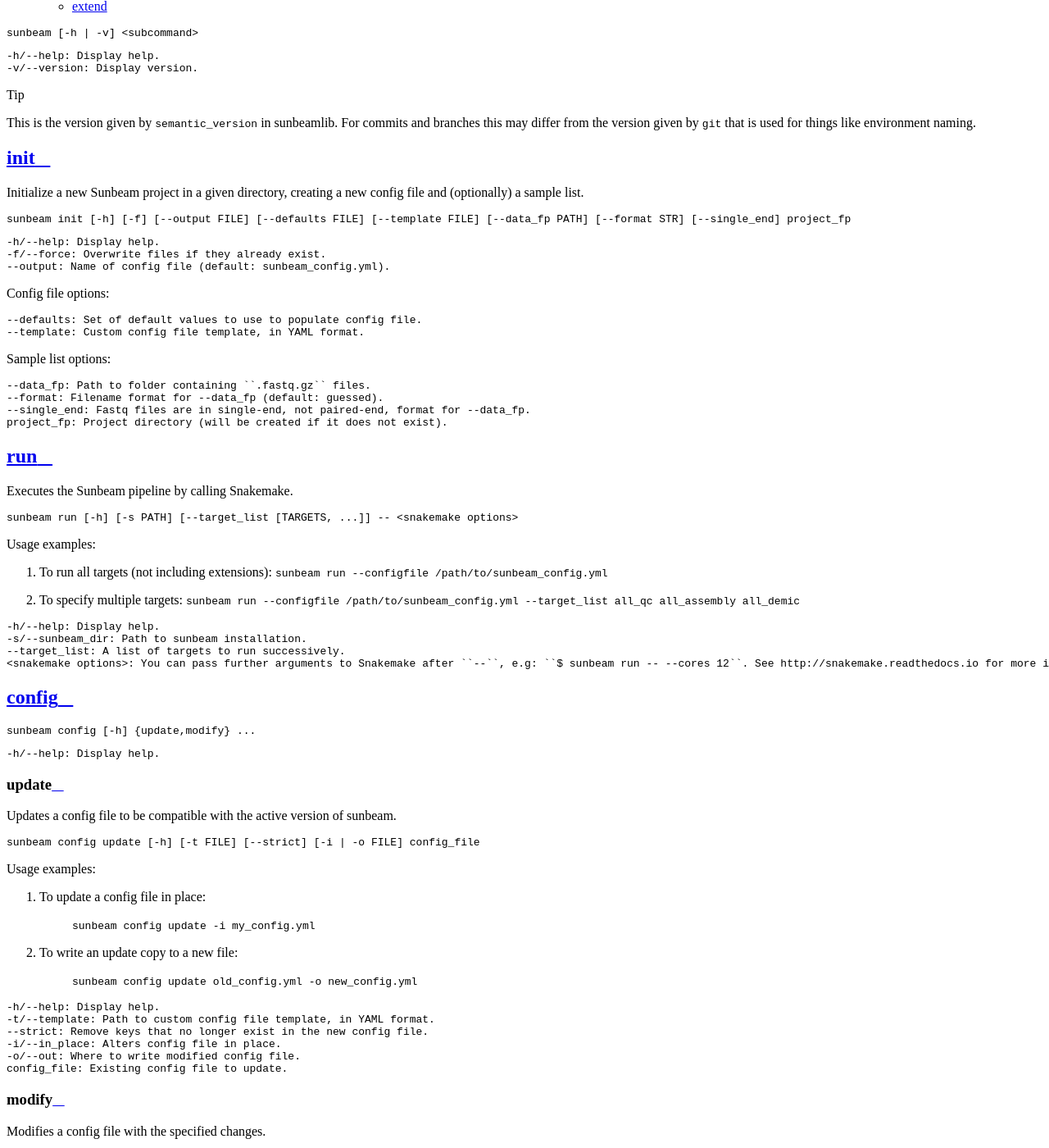
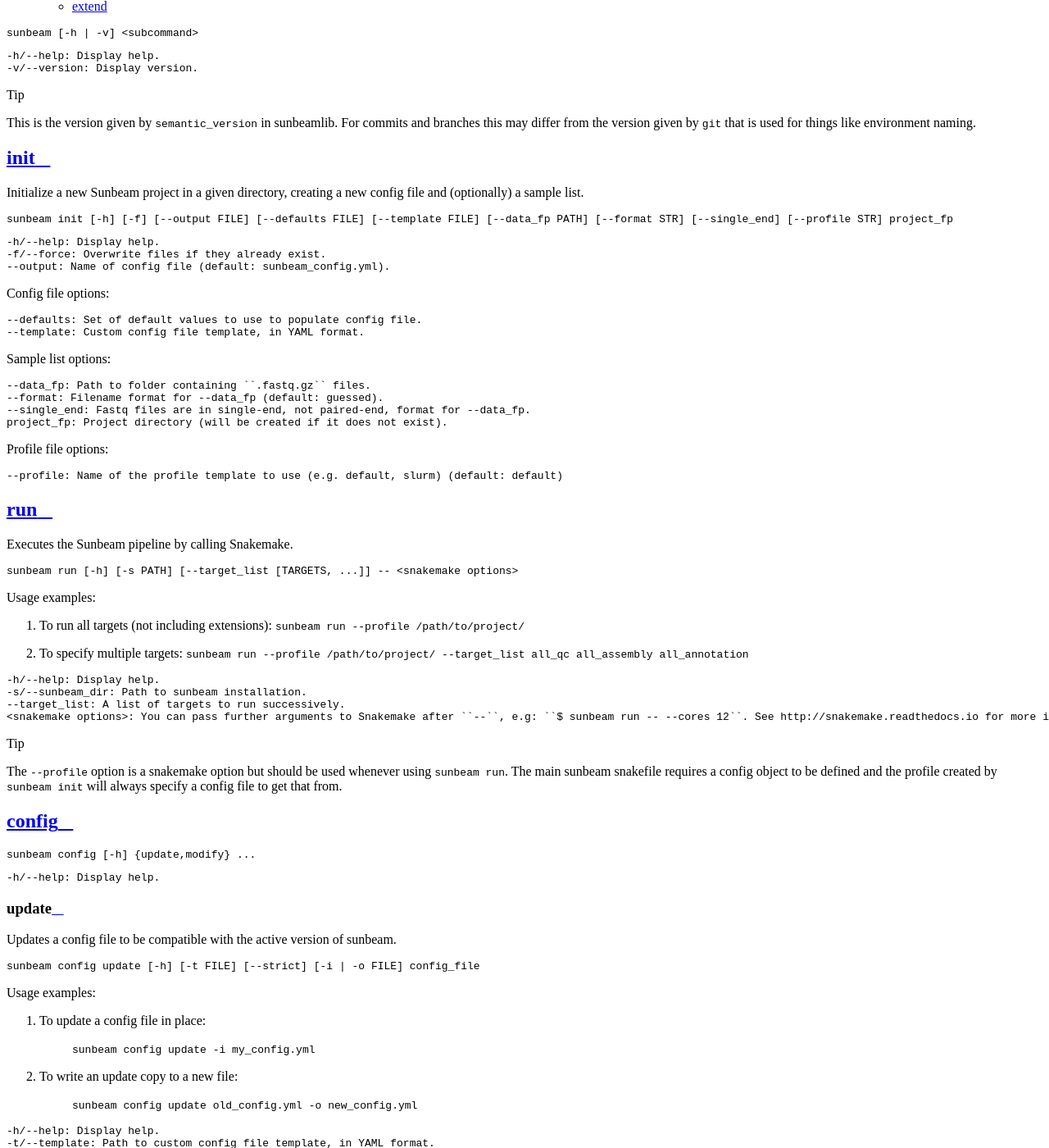
Before and after one commit to sunbeam-labs/sunbeam, a Sphinx documentation site: the page built from docs/commands.rst, in a window 1280 px wide and 1400 px high, scrolled down 771 px. Shown: the whole window at 82% size. Built offline with Sphinx 7.4.7 and the Read the Docs theme 2.0.0, drawn with Linux system fonts in a browser that asks for light colours; the version number could not be read and is left out; some of the changed text lies outside the part shown.

Commit message:
Update commands

```diff
--- a/docs/commands.rst
+++ b/docs/commands.rst
@@ -30,7 +30,7 @@
 
 .. code-block:: shell
 
-    sunbeam init [-h] [-f] [--output FILE] [--defaults FILE] [--template FILE] [--data_fp PATH] [--format STR] [--single_end] project_fp
+    sunbeam init [-h] [-f] [--output FILE] [--defaults FILE] [--template FILE] [--data_fp PATH] [--format STR] [--single_end] [--profile STR] project_fp
 
 .. code-block:: shell
 
@@ -54,6 +54,12 @@
     --single_end: Fastq files are in single-end, not paired-end, format for --data_fp.
     project_fp: Project directory (will be created if it does not exist).
 
+Profile file options:
+
+.. code-block:: shell
+
+    --profile: Name of the profile template to use (e.g. default, slurm) (default: default)
+
 run
 ===
 
@@ -66,9 +72,9 @@
 Usage examples:
 
 1. To run all targets (not including extensions):
-   ``sunbeam run --configfile /path/to/sunbeam_config.yml``
+   ``sunbeam run --profile /path/to/project/``
 2. To specify multiple targets:
-   ``sunbeam run --configfile /path/to/sunbeam_config.yml --target_list all_qc all_assembly all_demic``
+   ``sunbeam run --profile /path/to/project/ --target_list all_qc all_assembly all_annotation``
 
 .. code-block:: shell
 
@@ -76,6 +82,10 @@
     -s/--sunbeam_dir: Path to sunbeam installation.
     --target_list: A list of targets to run successively.
     <snakemake options>: You can pass further arguments to Snakemake after ``--``, e.g: ``$ sunbeam run -- --cores 12``. See http://snakemake.readthedocs.io for more information.
+
+.. tip::
+
+    The ``--profile`` option is a snakemake option but should be used whenever using ``sunbeam run``. The main sunbeam snakefile requires a config object to be defined and the profile created by ``sunbeam init`` will always specify a config file to get that from.
 
 config
 ======
```
Also changed, not shown: other parts of docs/commands.rst (+1 -1 lines).
